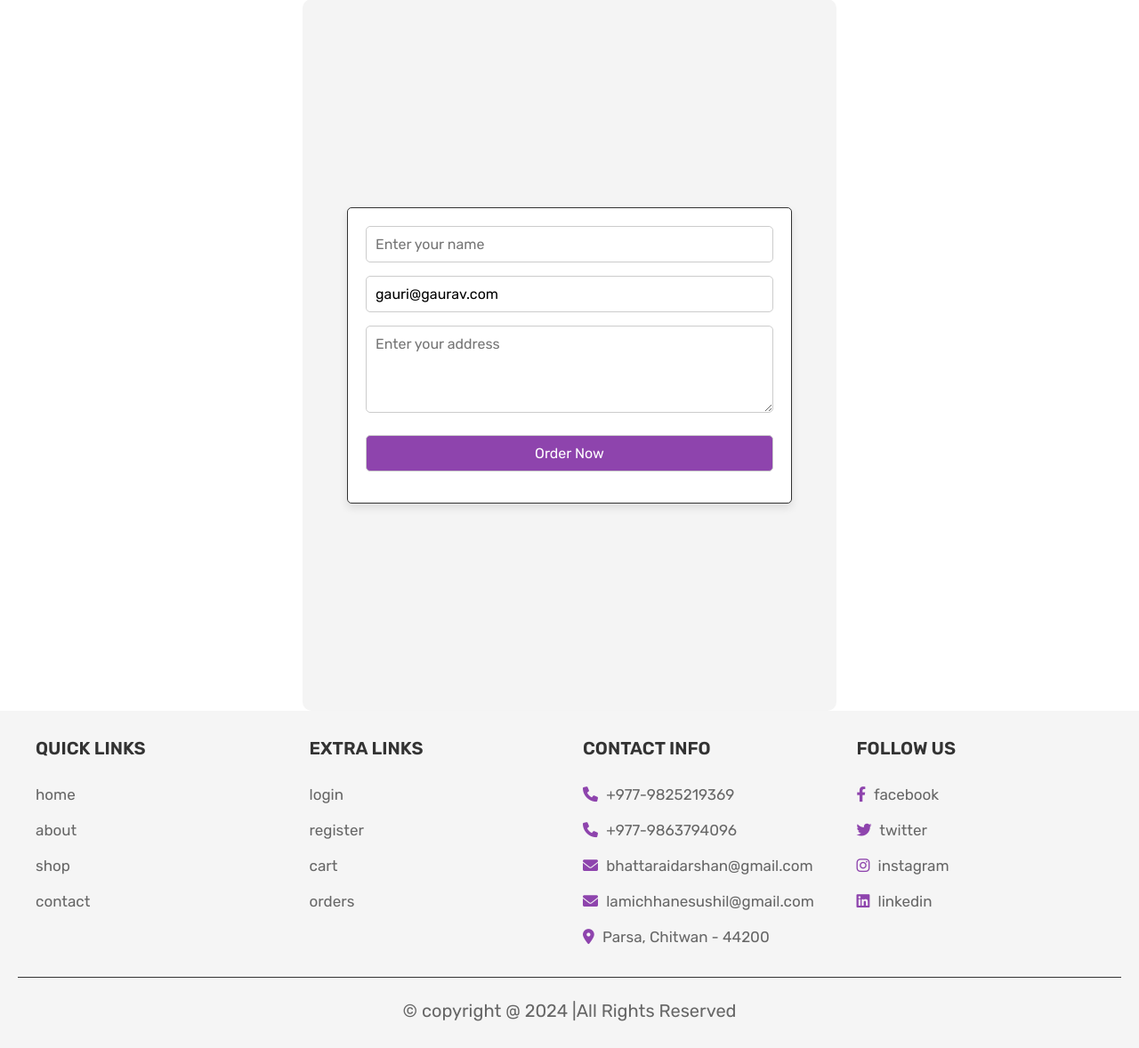
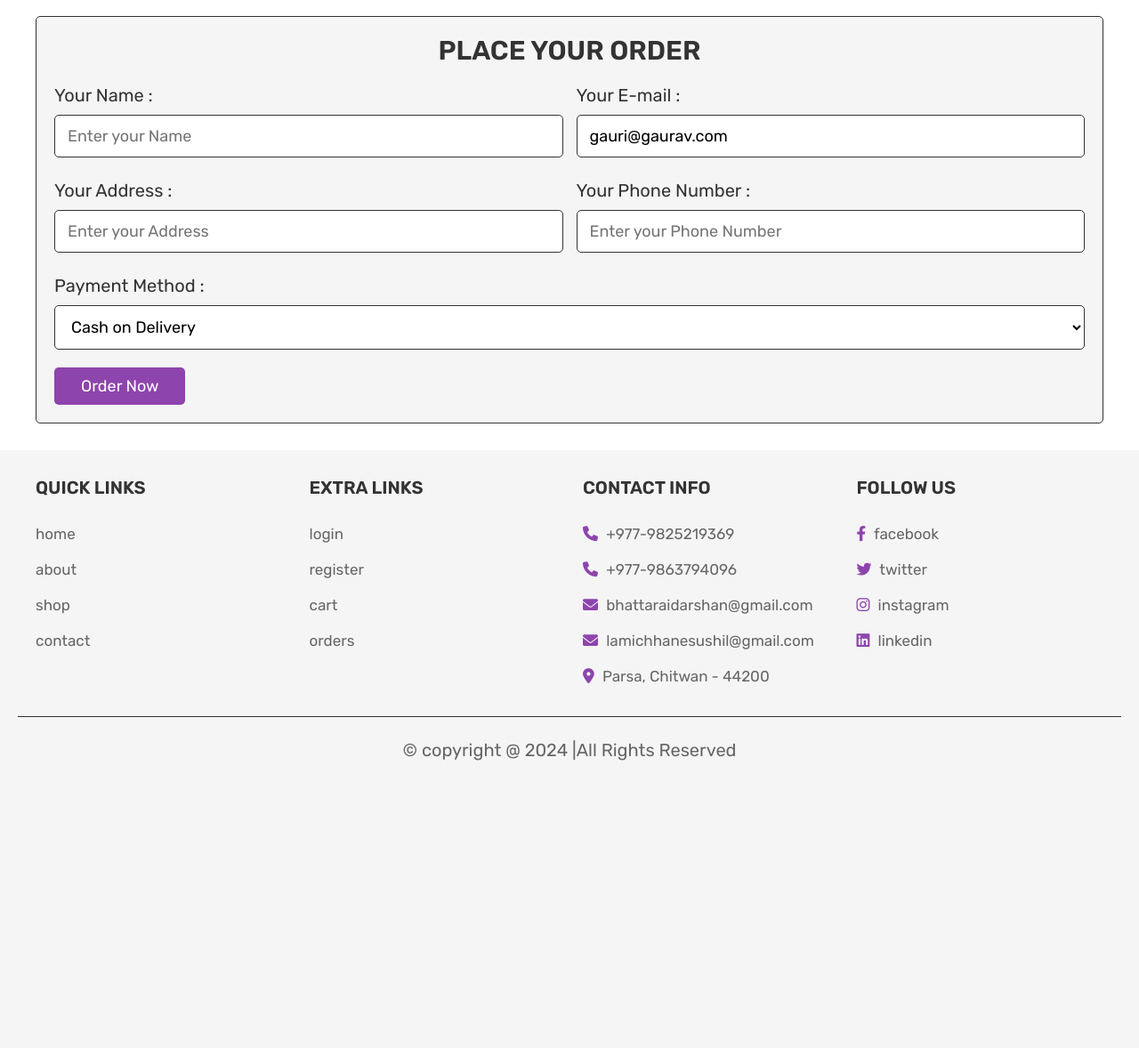
Before and after one commit to Sushil9863/BookNook, a PHP site: page /reviewcheckout.php in a window 1280 px wide. Shown: the part 386-1564 px from the top of the page at 89% size. After the commit the page ends 1241 px from the top, so only its background shows below. Run offline with PHP 8.4, Linux system fonts and the light colour scheme; a user stored in the database is signed in; data comes from the database, SQL or seed files in the repository; data that the repository does not hold is empty.

Commit message:
orsers history and reorder darshan

```diff
--- a/about.php
+++ b/about.php
@@ -7,12 +7,14 @@ $select_authors = mysqli_query($conn, "SELECT * FROM `authors` LIMIT 6") or die(
 
 
 // Assuming user is logged in and their ID is stored in the session
-$user_id = $_SESSION['id'];
+if (isset($_SESSION['id'])) {
+    // Assuming user is logged in and their ID is stored in the session
+    $user_id = $_SESSION['id'];
 // Fetch user name from user_details table
 $user_query = mysqli_query($conn, "SELECT username FROM user_details WHERE id='$user_id'");
 $user_data = mysqli_fetch_assoc($user_query);
 $user_name = $user_data['username'] ?? 'Guest';
-
+}
 // Handle review submission
 if (isset($_POST['submit_review'])) {
     $review_text = $_POST['review_text'];
--- a/header.php
+++ b/header.php
@@ -39,6 +39,10 @@ if(isset($message)){
             <a href="contact.php">Contact</a>
             <?php if (isset($_SESSION['id'])): ?>
                <a href="orders.php">Order
+               </a>
+               <a href="ordershistory.php">Order history
+               </a>
+               <a href="favorite.php">Favorites
                </a>
             <?php endif; ?>
          </nav>
--- a/reviewcheckout.php
+++ b/reviewcheckout.php
@@ -1,31 +1,62 @@
 <?php
 
 include 'config.php';
-
 session_start();
 
-$user_id = $_SESSION['id']; // Assuming session stores the user ID
+$user_id = $_SESSION['id'];
 
 if (!isset($user_id)) {
     header('location:login.php');
 }
 
-// Fetch the products and total price from the URL
-$products = isset($_GET['products']) ? urldecode($_GET['products']) : '';
-$total_price = isset($_GET['total_price']) ? $_GET['total_price'] : '0';
 
-// You can fetch additional user details if required (e.g., from a user_details table)
-// For example, if user details exist in `user_details`, you can fetch the name, email, etc. from the database
+// Check if the order data is provided (reordering case)
+if (isset($_GET['order_id']) && isset($_GET['products']) && isset($_GET['total_price'])) {
+    $order_id = $_GET['order_id'];
+    $products = $_GET['products'];
+    $total_price = $_GET['total_price'];
+    $user_name = $_GET['name'];    // Pre-fill name from the order
+    $user_email = $_GET['email'];  // Pre-fill email from the order
+    $user_address = $_GET['address'];  // Pre-fill address from the order
+    $user_phone = $_GET['phone'];
+} else {
+    // Fetch user details for pre-filling the form
     $user_details_query = mysqli_query($conn, "SELECT * FROM `user_details` WHERE id = '$user_id'") or die('query failed');
     if (mysqli_num_rows($user_details_query) > 0) {
         $user_details = mysqli_fetch_assoc($user_details_query);
-   $user_name = $user_details['name']; // Assuming the column name is 'name'
-   $user_email = $user_details['email']; // Assuming the column name is 'email'
-   $user_address = $user_details['address']; // Assuming the column name is 'address'
+        $user_name = $user_details['name'];
+        $user_email = $user_details['email'];
+        $user_address = $user_details['address'];
+        $user_phone = $user_details['number'];
     } else {
         $user_name = '';
         $user_email = '';
         $user_address = '';
+        $user_phone = '';
+    }
+    $products = ''; // If no reorder, leave products empty
+    $total_price = 0;
+}
+if (isset($_POST['order_btn'])) {
+    $name = mysqli_real_escape_string($conn, $_POST['name']);
+    $email = mysqli_real_escape_string($conn, $_POST['email']);
+    $address = mysqli_real_escape_string($conn, $_POST['address']);
+    $phone = mysqli_real_escape_string($conn, $_POST['phone']);
+    $payment_method = mysqli_real_escape_string($conn, $_POST['method']);
+    $selected_items = mysqli_real_escape_string($conn, $_POST['selected_items']);
+    $total_price = mysqli_real_escape_string($conn, $_POST['total_price']);
+
+    // Insert the order into the orders table
+    $place_order = mysqli_query($conn, "INSERT INTO `orders`(user_id, placed_on, name, number, email, address, method, total_products, total_price, payment_status) VALUES('$user_id', NOW(), '$name', '$phone', '$email', '$address', '$payment_method', '$selected_items', '$total_price', 'Pending')") or die('query failed');
+
+    if ($place_order) {
+        // Redirect or show success message
+        echo '<script>alert("Your order has been placed successfully!");</script>';
+        header('location:orders.php'); // Redirect to orders page after placing the order
+        exit();
+    } else {
+        echo '<script>alert("Failed to place the order.");</script>';
+    }
 }
 
 ?>
@@ -37,64 +68,8 @@ if (mysqli_num_rows($user_details_query) > 0) {
    <meta http-equiv="X-UA-Compatible" content="IE=edge">
    <meta name="viewport" content="width=device-width, initial-scale=1.0">
    <title>Review Checkout</title>
-   <!-- Include your CSS files -->
    <link rel="stylesheet" href="https://cdnjs.cloudflare.com/ajax/libs/font-awesome/6.0.0/css/all.min.css">
    <link rel="stylesheet" href="css/style.css">
-   <style>
-      .form-container {
-         max-width: 600px;
-         margin: 0 auto;
-         padding: 20px;
-         background-color: #f4f4f4;
-         border-radius: 10px;
-      }
-
-      .form-container h1 {
-         text-align: center;
-         margin-bottom: 20px;
-      }
-
-      .form-container form {
-         display: flex;
-         flex-direction: column;
-      }
-
-      .form-container input,
-      .form-container textarea {
-         margin-bottom: 15px;
-         padding: 10px;
-         font-size: 16px;
-         border: 1px solid #ccc;
-         border-radius: 5px;
-      }
-
-      .form-container button {
-         padding: 10px;
-         background-color: #4CAF50;
-         color: white;
-         border: none;
-         cursor: pointer;
-         border-radius: 5px;
-         font-size: 18px;
-      }
-
-      .form-container button:hover {
-         background-color: #45a049;
-      }
-
-      .order-summary {
-         background-color: #fff;
-         padding: 15px;
-         border-radius: 10px;
-         margin-bottom: 20px;
-         box-shadow: 0 0 10px rgba(0, 0, 0, 0.1);
-      }
-
-      .order-summary p {
-         font-size: 16px;
-         margin-bottom: 10px;
-      }
-   </style>
 </head>
 <body>
 
@@ -102,30 +77,98 @@ if (mysqli_num_rows($user_details_query) > 0) {
 
 <div class="heading">
    <h3>Review Your Order</h3>
-   <p><a href="home.php">Home</a> / Review Checkout</p>
+   <p><a href="index.php">Home</a> / Review Checkout</p>
    <h1>Your Order Summary</h1>
    <div class="order-summary">
-      <p>Products: <strong><?php echo $products; ?></strong></p>
-      <p>Total Price: <strong>Rs.<?php echo $total_price; ?>/-</strong></p>
+      <p>Products: <strong><?php echo htmlspecialchars($products); ?></strong></p>
+      <p>Total Price: <strong>Rs.<?php echo htmlspecialchars($total_price); ?>/-</strong></p>
    </div>
 </div>
 
-<section class="form-container">
+<section class="checkout">
 
    <!-- Checkout form -->
-   <form action="checkout.php" method="post">
-      <!-- Pre-fill the user details if available -->
-      <input type="text" name="name" placeholder="Enter your name" value="<?php echo $user_name; ?>" required>
-      <input type="email" name="email" placeholder="Enter your email" value="<?php echo $user_email; ?>" required>
-      <textarea name="address" placeholder="Enter your address" rows="4" required><?php echo $user_address; ?></textarea>
+   <form action="" method="post" onsubmit="return validateForm()">
+      <h3>Place Your Order</h3>
+      <div class="flex">
+   <div class="inputBox">
+      <span>Your Name :</span>
+      <input type="text" name="name" id="name" required value="<?php echo htmlspecialchars($user_name); ?>" placeholder="Enter your Name">
+   </div>
+   <div class="inputBox">
+      <span>Your E-mail :</span>
+      <input type="email" name="email" id="email" required value="<?php echo htmlspecialchars($user_email); ?>" placeholder="Enter your email">
+   </div>
+   <div class="inputBox">
+      <span>Your Address :</span>
+      <input type="text" name="address" id="address" required value="<?php echo htmlspecialchars($user_address); ?>" placeholder="Enter your Address">
+   </div>
+   <div class="inputBox">
+      <span>Your Phone Number :</span>
+      <input type="text" name="phone" id="number" required value="<?php echo htmlspecialchars($user_phone); ?>" placeholder="Enter your Phone Number">
+   </div>
+   <div class="inputBox">
+      <span>Payment Method :</span>
+      <select name="method" id="method">
+         <option value="cash on delivery">Cash on Delivery</option>
+         <option value="esewa">e-Sewa</option>
+      </select>
+   </div>
+</div>
 
-      <!-- Hidden fields to pass the product and price information -->
-      <input type="hidden" name="products" value="<?php echo htmlspecialchars($products); ?>">
-      <input type="hidden" name="total_price" value="<?php echo $total_price; ?>">
+      <!-- Hidden fields to pass order details -->
+      <input type="hidden" name="selected_items" value="<?php echo htmlspecialchars($products); ?>">
+      <input type="hidden" name="total_price" value="<?php echo htmlspecialchars($total_price); ?>">
+      <input type="submit" value="Order Now" class="btn" name="order_btn">
+   </form>
+   <script>
+function validateForm() {
+   // Get form values
+   const name = document.getElementById('name').value.trim();
+   const email = document.getElementById('email').value.trim();
+   const address = document.getElementById('address').value.trim();
+   const phone = document.getElementById('number').value.trim();
+   const method = document.getElementById('method').value;
 
-      <!-- Submit button for completing the checkout -->
-      <input type="submit" value="order now" class="btn" name="order_btn">
-   </form>
+   const nameRegex = /^[a-zA-Z\s]+$/;  // Letters and spaces only
+    const numberRegex = /^(97|98)[0-9]{8}$/;
+    const emailRegex = /^[^\s@]+@[^\s@]+\.[^\s@]+$/;
+
+   // Name validation
+   if (!name.match(nameRegex)) {
+        alert("Please enter a valid name.");
+        return false;
+    }
+
+   // Email validation (basic regex)
+   if (!email.match(emailRegex)) {
+        alert("Please enter a valid email address.");
+        return false;
+    }
+
+   // Address validation
+   if (address === "") {
+      alert("Address is required");
+      return false;
+   }
+
+   // Phone number validation (only digits and length)
+   if (!phone.match(numberRegex)) {
+        alert("Please enter a valid phone number (10 digits) start with 97 or 98 .");
+        return false;
+    }
+
+
+   // Payment method validation
+   if (method === "") {
+      alert("Please select a payment method");
+      return false;
+   }
+
+   // If all validations pass
+   return true;
+}
+</script>
 </section>
 
 <?php include 'footer.php'; ?>
```
Also changed, not shown: ordershistory.php (+11 -1 lines), shop.php (+21 -29 lines). Lines whose indentation alone changed are shown as unchanged.
